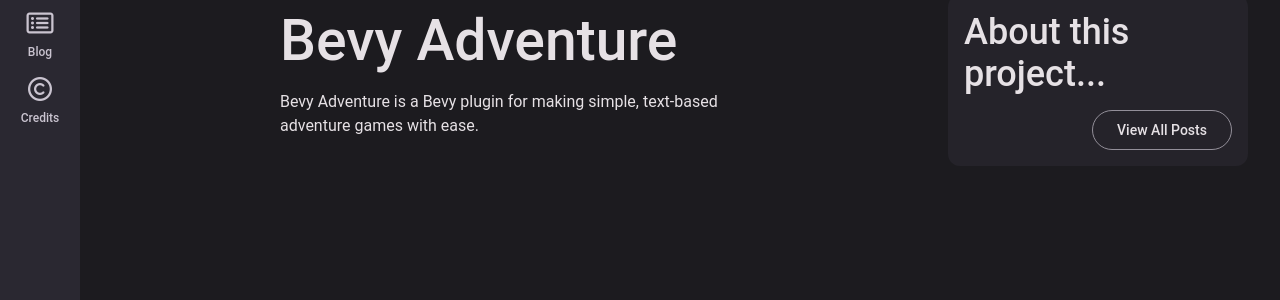
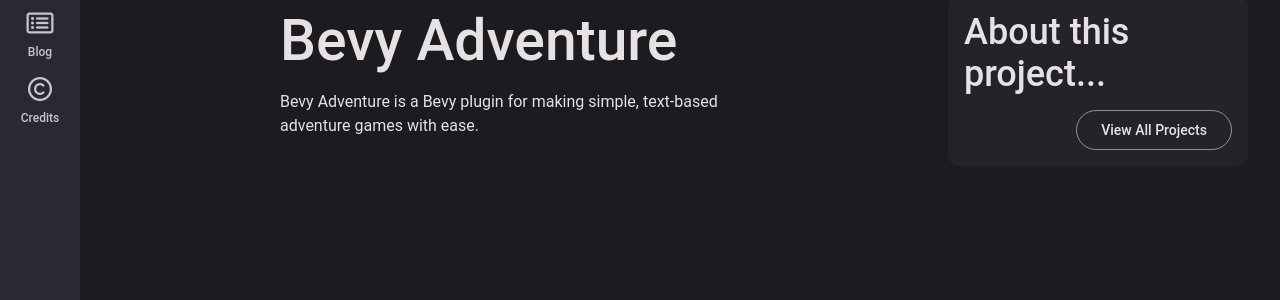
Before and after one commit to Bright-Shard/bright-shard.github.io, a Jekyll site: the page built from _projects/bevy_adventure.md, in a window 1280 px wide. Shown: the part 137-437 px from the top of the page. Built offline with Jekyll 4.4.1, drawn with Linux system fonts in a browser that asks for light colours; nearby versions of some CDN libraries; some web fonts are replaced; library files that are not in the unit come from our copies.

Commit message:
Fixed TOC in project pages Had a 'view all posts' instead of 'view all projects' button The button also linked to the blog instead of projects page

```diff
--- a/_layouts/project.html
+++ b/_layouts/project.html
@@ -23,7 +23,7 @@
                 <h1>About this project...</h1>
                 {% include toc.html html=content id='toc' %}
                 <div class="actions">
-                    <a class="button-outlined" href="/blog/">View All Posts</a>
+                    <a class="button-outlined" href="/projects/">View All Projects</a>
                 </div>
             </div>
 
```
